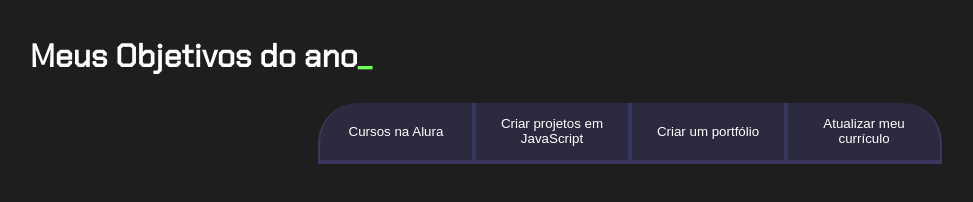
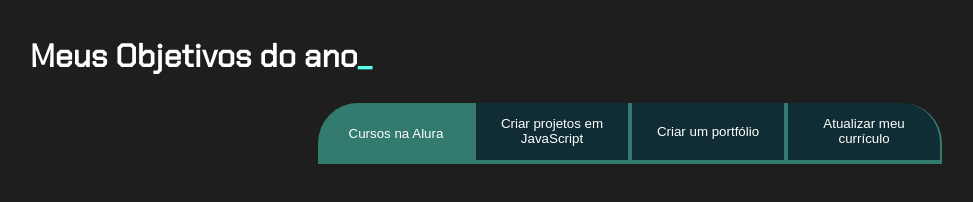
Before and after one commit to Luiz-MeloMartins/luiz-proj-vida, a plain HTML site: page index.html in a window 1280 px wide. Both pictures are taken after a click on the button "Cursos na Alura". Shown: the whole page, without its empty margins (10-983 px from the left). Drawn offline with Linux system fonts and the light colour scheme.

Commit message:
Add files via upload

```diff
--- a/index.html
+++ b/index.html
@@ -11,11 +11,12 @@
 <section class="conteudo-principal">
     <h2 class= "titulo-principal">Meus Objetivos do ano<span>_</span></h2>
     <div class="botoes">
-        <button class="botao">Cursos na Alura</button>
+        <button class="botao ativo">Cursos na Alura</button>
         <button class="botao">Criar projetos em JavaScript</button>
         <button class="botao">Criar um portfólio</button>
         <button class="botao">Atualizar meu currículo</button>
       </div>
 </section>
+<script src="main.js"></script>
 </body>
 </html>
--- /dev/null
+++ b/main.js
@@ -0,0 +1,12 @@
+const botoes = document.querySelectorAll(".botao");
+
+for(let i=0;i <botoes.length;i++){
+    botoes[i].onclick = function(){
+
+        for(let j=0;j<botoes.length;j++){
+            botoes[j].classList.remove("ativo");
+        }
+        botoes[i].classList.add("ativo");
+    }
+    console.log();
+}
--- a/styles.css
+++ b/styles.css
@@ -1,9 +1,9 @@
         :root{
             --cor-de-fundo: #1E1E1E;
-    --verde: #6FFF57;
+            --azul-claro: #57FFEB;
             --branco: #FFFFFF;
-    --botao-ativo: #3A375E;
-    --botao-inativo: rgba(58, 55, 94, 0.5);
+            --botao-ativo: #337B6E;
+            --botao-inativo: #102d35;
             --texto-fundo: rgba(58, 55, 94, 0.3);
         }
 
@@ -18,7 +18,7 @@ body {
             color: var(--branco);
         }
         .titulo-principal span {
-    color: var(--verde)
+            color: var(--azul-claro)
         }
 
         .botao {
@@ -55,6 +55,10 @@ body {
             .botoes {
                 display: flex;
             }
+            .ativo{
+                background-color: var(--botao-ativo);
+                border-bottom: 4px solid var(--verde);
+                }
             .botao:first-child {
                 border-radius: 40px 0 0 0;
             }
```
Lines whose indentation alone changed are shown as unchanged.
